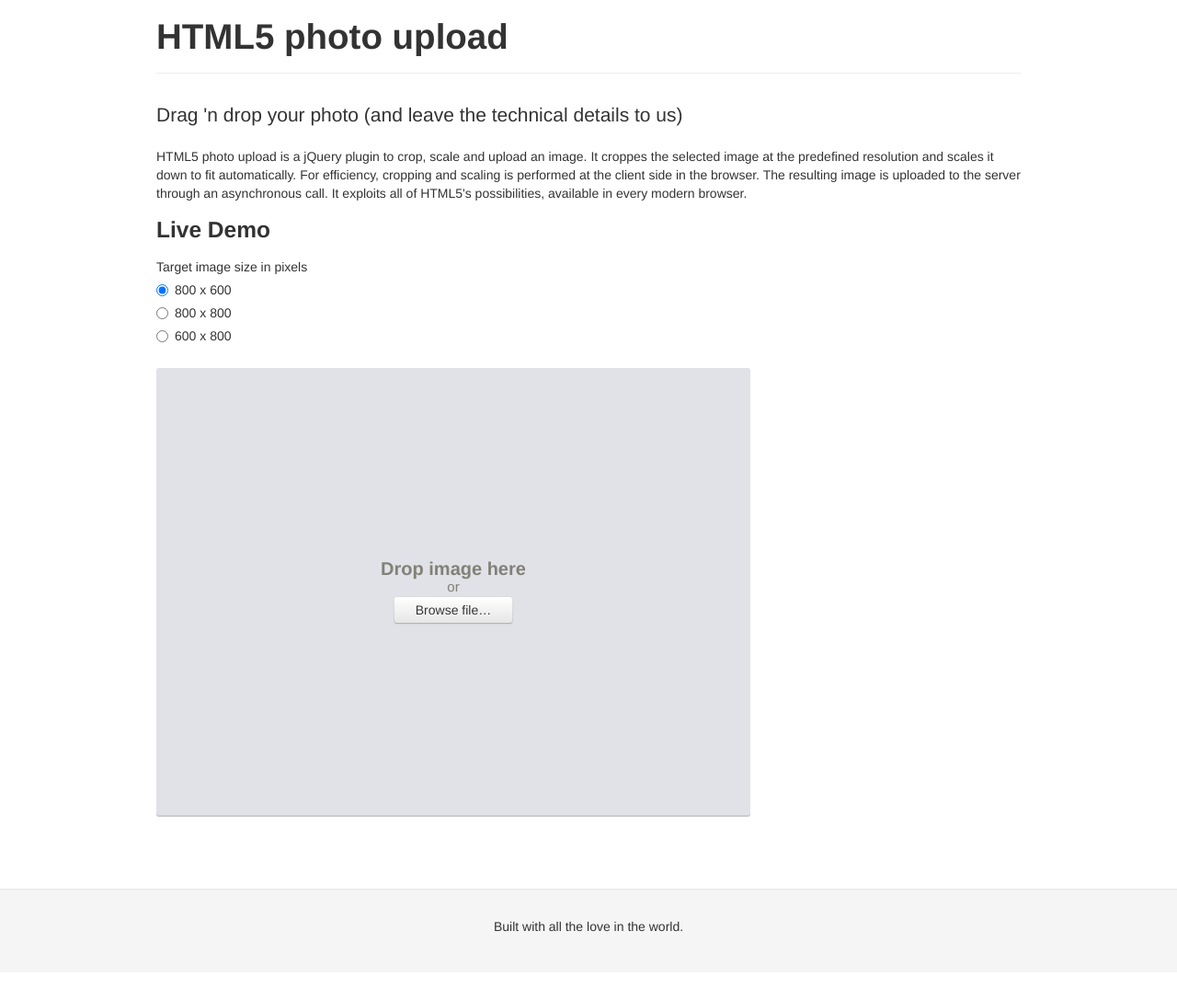
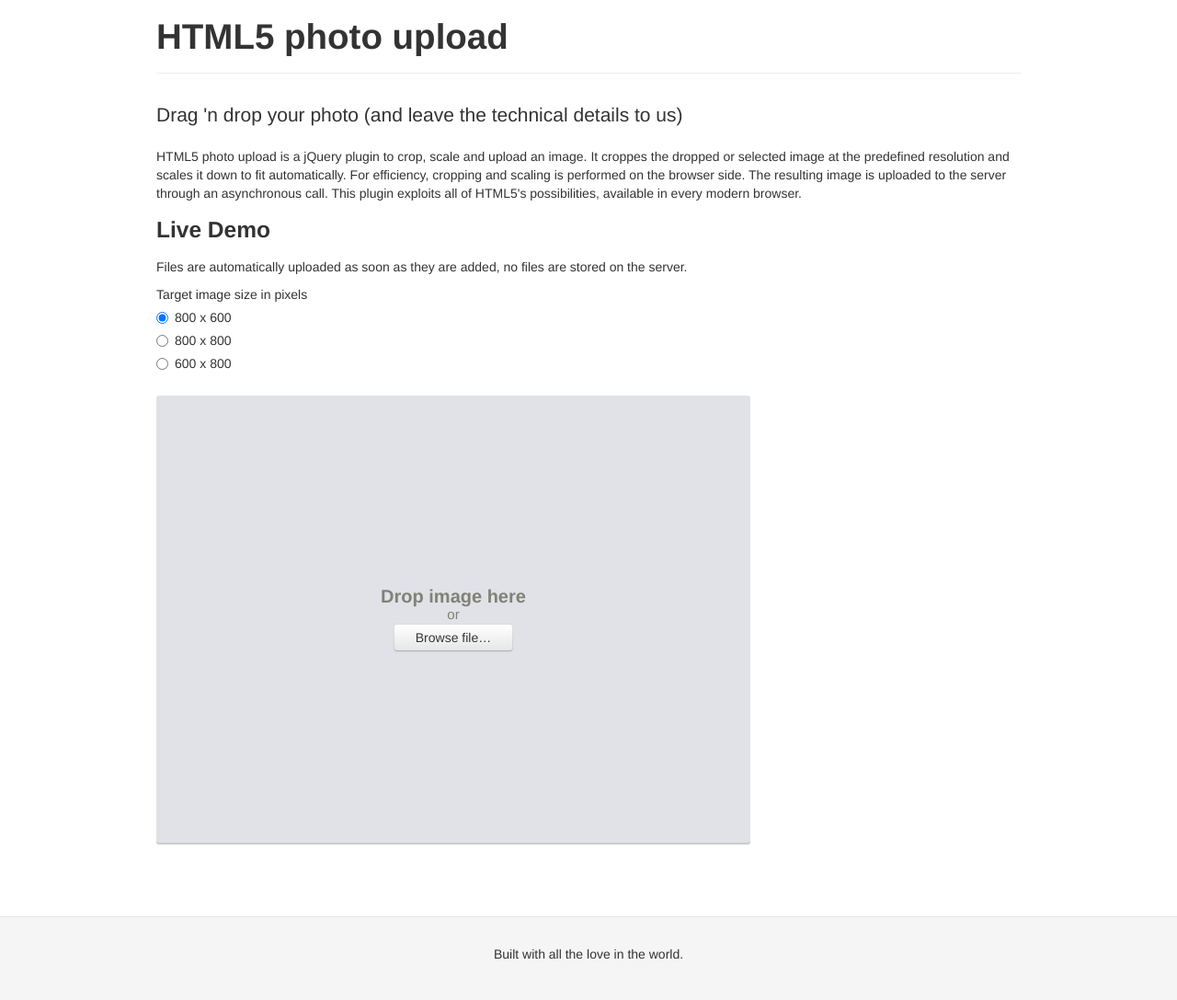
Before and after one commit to kozmoz/HTML5ProfileImageUploader, a PHP site: page / in a window 1280 px wide. Shown: the whole page at 92% size. Before the commit the page ends 1013 px from the top, so only its background shows below. Run offline with PHP 8.4, Linux system fonts and the light colour scheme.

Commit message:
Little text tweaks.

```diff
--- a/php/css/style.css
+++ b/php/css/style.css
@@ -19,9 +19,6 @@ h2 {
 
 .media-drop-placeholder {
     display: table-cell;
-    /* Scale 1.11 */
-    width: 640px;
-    height: 480px;
     background-color: #e1e1e8;
     border: 3px solid #e1e1e8;
     -webkit-border-radius: 3px;
--- a/php/index.php
+++ b/php/index.php
@@ -26,13 +26,15 @@
                 </p>
 
                 <p>
-                    HTML5 photo upload is a jQuery plugin to crop, scale and upload an image. It croppes the selected image at the predefined
-                    resolution and scales it down to fit automatically. For efficiency, cropping and scaling is performed at the client
-                    side in the browser. The resulting image is uploaded to the server through an asynchronous call. It exploits all of HTML5's
+                    HTML5 photo upload is a jQuery plugin to crop, scale and upload an image. It croppes the dropped or selected image at the predefined
+                    resolution and scales it down to fit automatically. For efficiency, cropping and scaling is performed on the browser side. The
+                    resulting image is uploaded to the server through an asynchronous call. This plugin exploits all of HTML5's
                     possibilities, available in every modern browser.
                 </p>
 
                 <h3>Live Demo</h3>
+
+                <p>Files are automatically uploaded as soon as they are added, no files are stored on the server.</p>
 
                 <form>
                     <fieldset>
@@ -55,7 +57,7 @@
                     <!-- Image placeholder. -->
                     <div id="droppedimage"></div>
 
-                    <div id="dropbox" class="media-drop-placeholder">
+                    <div id="dropbox" class="media-drop-placeholder" style="width: 640px; height: 480px">
                         <span class="media-drop-placeholder-title">Drop image here</span>
                         <span class="media-drop-placeholder-or">or</span>
 
```
Also changed, not shown: README.md.
